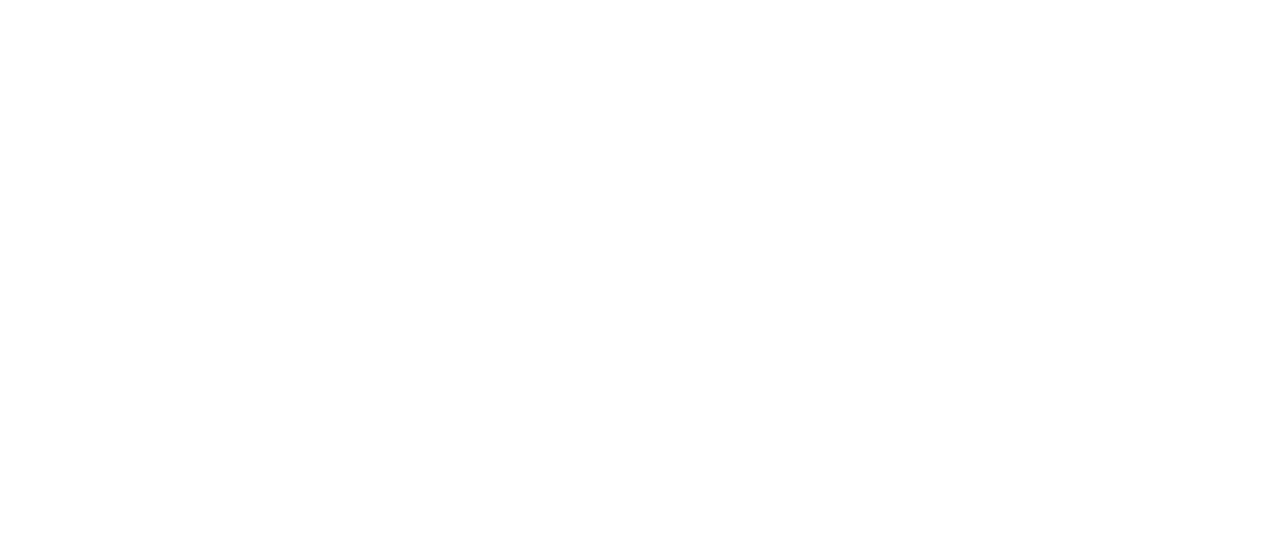
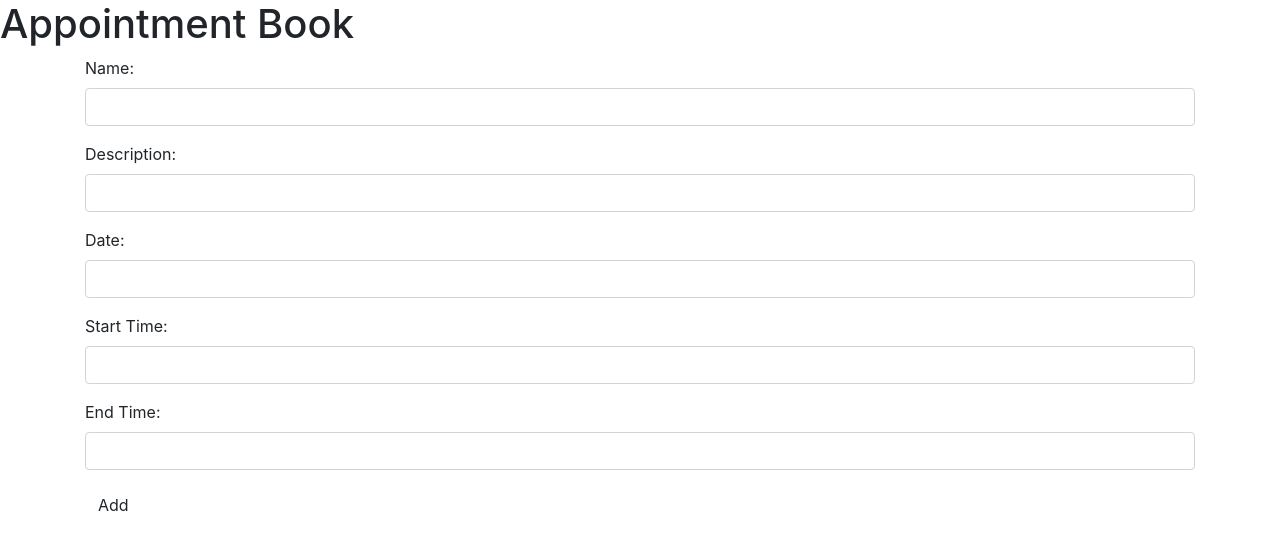
Before and after one commit to Connor85/appointments, a plain HTML site: page index.html in a window 1280 px wide. Drawn offline with nearby package versions, Linux system fonts and the light colour scheme.

Commit message:
add html form

```diff
--- a/index.html
+++ b/index.html
@@ -8,5 +8,31 @@
   <title>Appointment Book</title>
 </head>
 <body>
+  <h1>Appointment Book</h1>
+  <div class="container">
+    <form id="add">
+      <div class="form-group">
+        <label for="name">Name:</label>
+        <input  id="name" class="form-control" type="text">
+      </div>
+      <div class="form-group">
+        <label for="description">Description:</label>
+        <input id="description" class="form-control" type="text">
+      </div>
+      <div class="form-group">
+        <label for="date">Date:</label>
+        <input id="date" class="form-control" type="text">
+      </div>
+      <div class="form-group">
+        <label for="start-time">Start Time:</label>
+        <input  id="start-time" class="form-control" type="text">
+      </div>
+      <div class="form-group">
+        <label for="end-time">End Time:</label>
+        <input  id="end-time" class="form-control" type="text">
+      </div>
+    </form>
+    <button type="submit" class="btn">Add</button>
+  </div>
 </body>
 </html>
```
